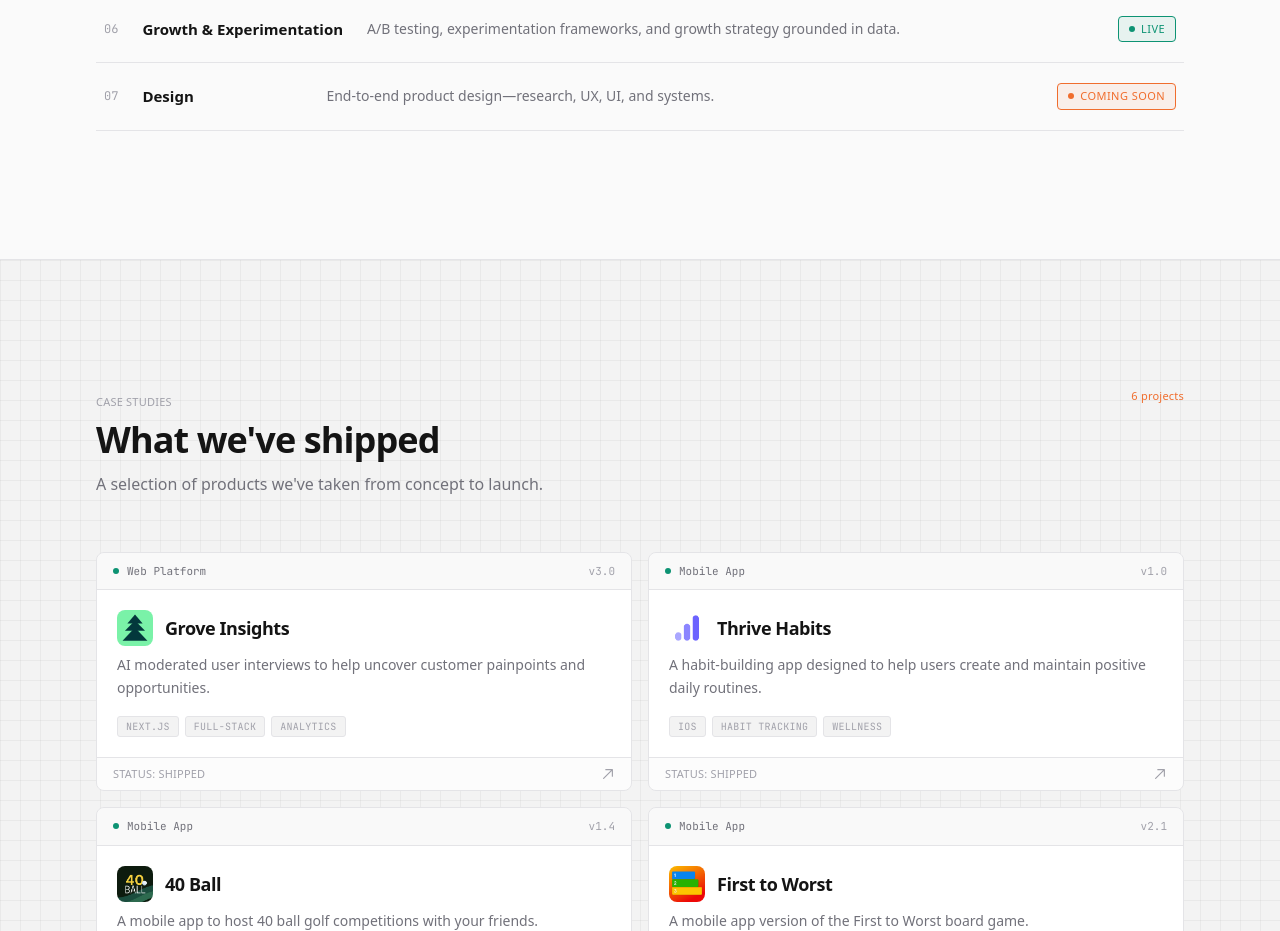
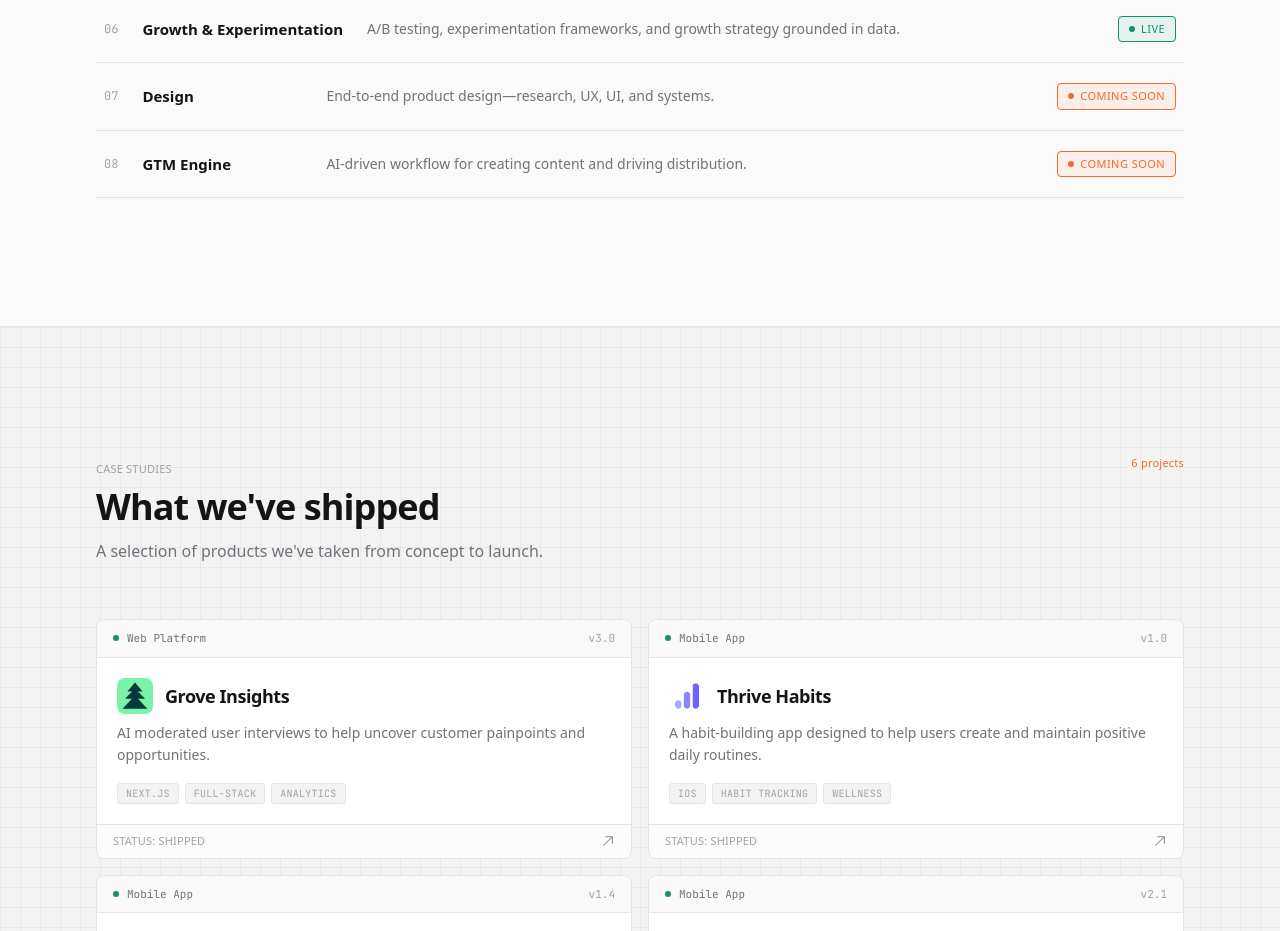
Before and after one commit to hhirshland/hyperactive-studio, a Next.js app: page / in a window 1280 px wide. Shown: the part 1700-2631 px from the top of the page. Built offline with nearby package versions, Linux system fonts and the light colour scheme.

Commit message:
added GTM engine coming soon

```diff
--- a/src/components/Services.tsx
+++ b/src/components/Services.tsx
@@ -43,6 +43,12 @@ const services = [
     id: "07",
     title: "Design",
     description: "End-to-end product design—research, UX, UI, and systems.",
+    status: "pending" as const,
+  },
+  {
+    id: "08",
+    title: "GTM Engine",
+    description: "AI-driven workflow for creating content and driving distribution.",
     status: "pending" as const,
   },
 ];
```
